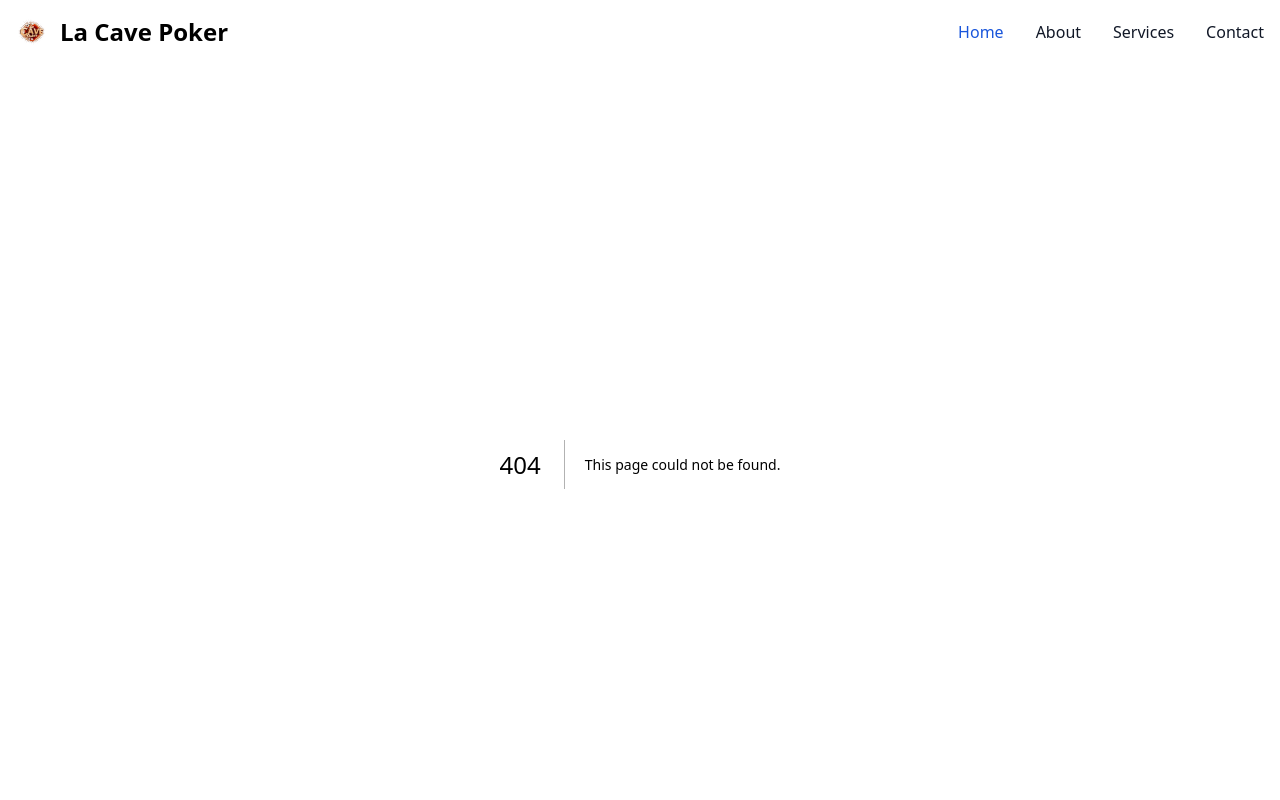
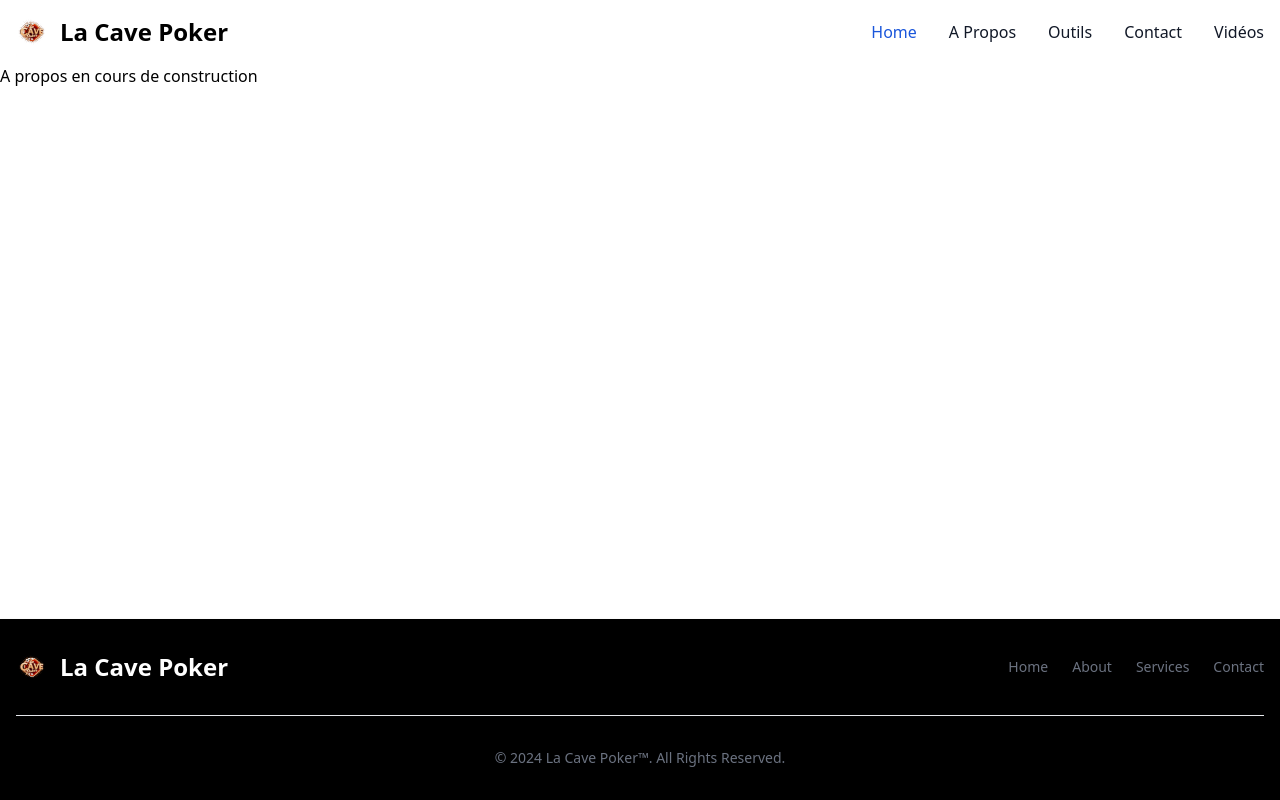
Before and after one commit to migougou/LaCavePoker, a Next.js app: page /aPropos in a window 1280 px wide. Before the commit this address had no page. Shown: the top 800 px of the page. Built offline with nearby package versions, Linux system fonts and the light colour scheme.

Commit message:
commencement de construction des pages. Erreur 404 refaire les routes

```diff
--- a/app/Components/NavBar.js
+++ b/app/Components/NavBar.js
@@ -22,13 +22,16 @@ export default function NavBar(){
                   <Link href="/home" className="block py-2 px-3 text-white bg-blue-700 rounded md:bg-transparent md:text-blue-700 md:p-0 dark:text-white md:dark:text-blue-500" aria-current="page">Home</Link>
                 </li>
                 <li>
-                    <Link href="/about" className="block py-2 px-3 text-gray-900 rounded hover:bg-gray-100 md:hover:bg-transparent md:border-0 md:hover:text-blue-700 md:p-0 dark:text-white md:dark:hover:text-blue-500 dark:hover:bg-gray-700 dark:hover:text-white md:dark:hover:bg-transparent">About</Link>
+                    <Link href="/aPropos" className="block py-2 px-3 text-gray-900 rounded hover:bg-gray-100 md:hover:bg-transparent md:border-0 md:hover:text-blue-700 md:p-0 dark:text-white md:dark:hover:text-blue-500 dark:hover:bg-gray-700 dark:hover:text-white md:dark:hover:bg-transparent">A Propos</Link>
                 </li>
                 <li>
-                  <Link href="/services" className="block py-2 px-3 text-gray-900 rounded hover:bg-gray-100 md:hover:bg-transparent md:border-0 md:hover:text-blue-700 md:p-0 dark:text-white md:dark:hover:text-blue-500 dark:hover:bg-gray-700 dark:hover:text-white md:dark:hover:bg-transparent">Services</Link>
+                  <Link href="/outils" className="block py-2 px-3 text-gray-900 rounded hover:bg-gray-100 md:hover:bg-transparent md:border-0 md:hover:text-blue-700 md:p-0 dark:text-white md:dark:hover:text-blue-500 dark:hover:bg-gray-700 dark:hover:text-white md:dark:hover:bg-transparent">Outils</Link>
                 </li>
                 <li>
                   <Link href="/contact" className="block py-2 px-3 text-gray-900 rounded hover:bg-gray-100 md:hover:bg-transparent md:border-0 md:hover:text-blue-700 md:p-0 dark:text-white md:dark:hover:text-blue-500 dark:hover:bg-gray-700 dark:hover:text-white md:dark:hover:bg-transparent">Contact</Link>
+                </li>
+                <li>
+                  <Link href="/vidéos" className="block py-2 px-3 text-gray-900 rounded hover:bg-gray-100 md:hover:bg-transparent md:border-0 md:hover:text-blue-700 md:p-0 dark:text-white md:dark:hover:text-blue-500 dark:hover:bg-gray-700 dark:hover:text-white md:dark:hover:bg-transparent">Vidéos</Link>
                 </li>
               </ul>
             </div>
--- a/app/about/page.js
+++ b/app/aPropos/page.js
@@ -1,10 +1,10 @@
 import Link from 'next/link';
 
-export default function about(){
+export default function Apropos(){
   return (
     <>
     <Link href='/app'>
-    <h1>Connexion</h1>
+    <h1>A propos en cours de construction</h1>
     </Link>
     </>
   )
--- a/app/services/page.js
+++ b/app/outils/page.js
@@ -2,7 +2,7 @@
 import 'flowbite';
 import { useEffect, useState } from 'react';
 
-export default function Services() {
+export default function Outils() {
   const [activeIndex, setActiveIndex] = useState(0);
 
     useEffect(() => {
--- /dev/null
+++ b/app/vidéos/page.js
@@ -0,0 +1,11 @@
+import Link from 'next/link';
+
+export default function Vidéos(){
+  return (
+    <>
+    <Link href='/app'>
+    <h1>Vidéos en cours de construction</h1>
+    </Link>
+    </>
+  )
+}
```
